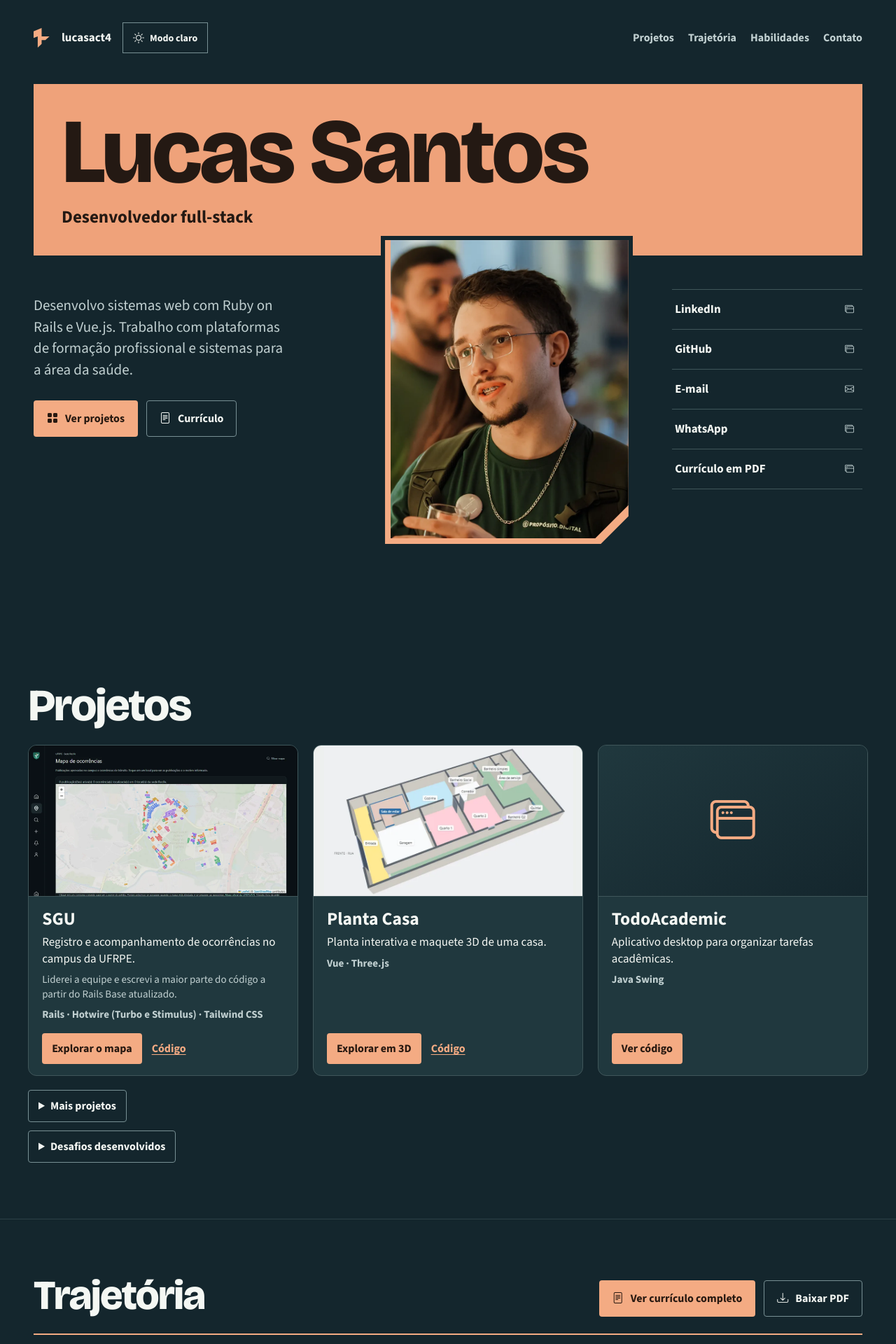
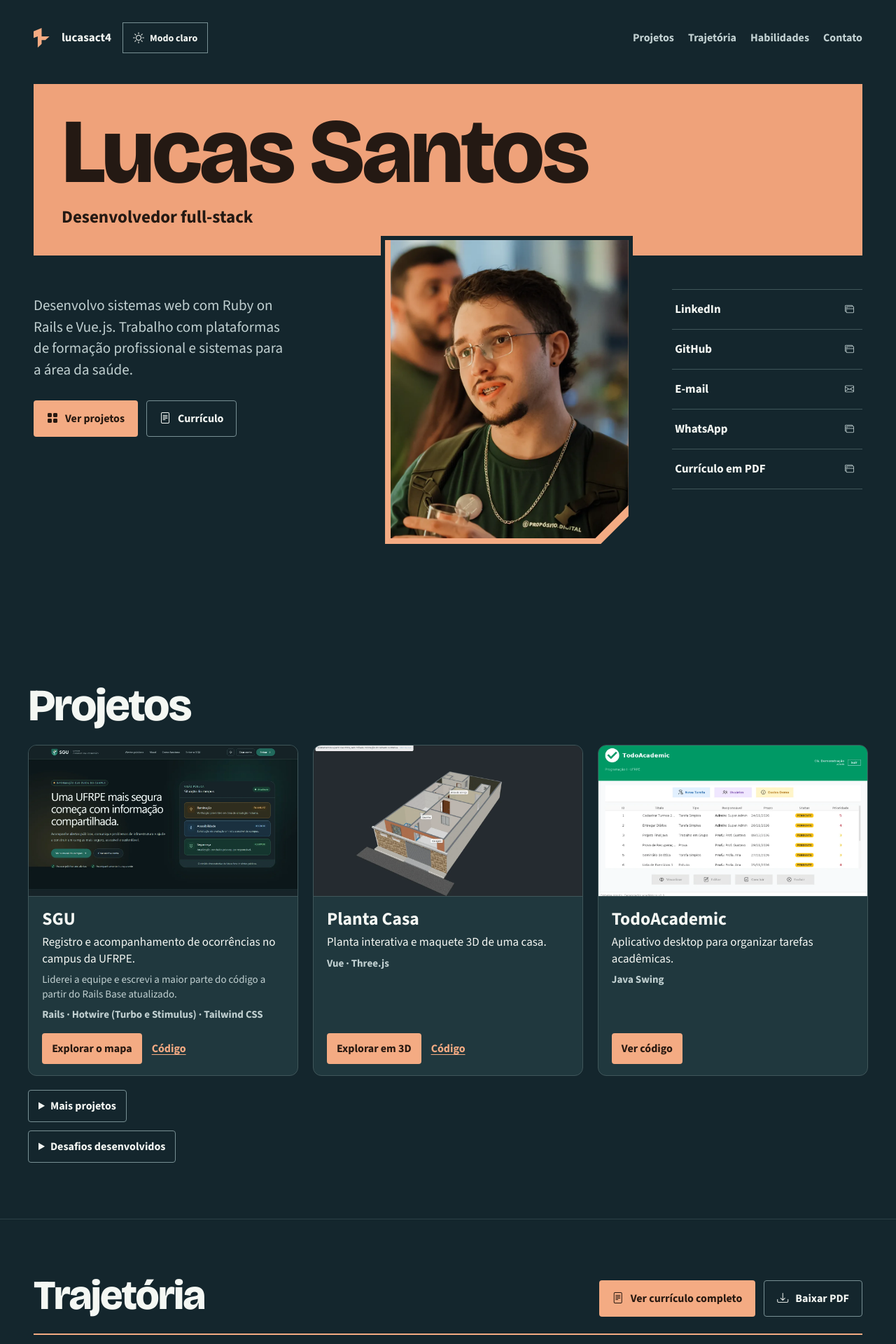
Before and after one commit to lucasact4/lucasact4.github.io, a Jekyll site: the page built from index.html, in a window 1280 px wide. Shown: the top 1920 px of the page at 70% size. Built offline with Jekyll 4.4.1, drawn with Linux system fonts in a browser that asks for light colours.

Commit message:
Atualiza as capas dos projetos em destaque

```diff
--- a/_data/featured_projects.json
+++ b/_data/featured_projects.json
@@ -4,10 +4,10 @@
     "description": "Registro e acompanhamento de ocorrências no campus da UFRPE.",
     "contribution": "Liderei a equipe e escrevi a maior parte do código a partir do Rails Base atualizado.",
     "stack": "Rails · Hotwire (Turbo e Stimulus) · Tailwind CSS",
-    "image": "images/featured/sgu.webp",
-    "alt": "Tela do SGU com o mapa interativo do campus da UFRPE",
-    "width": 1120,
-    "height": 700,
+    "image": "images/featured/sgu-home.webp",
+    "alt": "Página inicial do SGU com o painel de situação do campus da UFRPE",
+    "width": 1440,
+    "height": 810,
     "url": "https://sgu.lucasact4.com.br/mural/mapa?locale=pt-br",
     "action": "Explorar o mapa",
     "source": "https://github.com/lucasact4/engenharia-de-software"
@@ -16,10 +16,10 @@
     "title": "Planta Casa",
     "description": "Planta interativa e maquete 3D de uma casa.",
     "stack": "Vue · Three.js",
-    "image": "images/featured/planta-casa.webp",
-    "alt": "Maquete aberta da casa com os cômodos identificados",
-    "width": 820,
-    "height": 460,
+    "image": "images/featured/planta-casa-realista.webp",
+    "alt": "Maquete 3D da casa em modo Realista, com a fachada e os cômodos visíveis",
+    "width": 1280,
+    "height": 720,
     "url": "https://portfolio.lucasact4.com.br/planta-casa/modelo-3d.html",
     "action": "Explorar em 3D",
     "source": "https://github.com/lucasact4/planta-casa"
@@ -28,8 +28,11 @@
     "title": "TodoAcademic",
     "description": "Aplicativo desktop para organizar tarefas acadêmicas.",
     "stack": "Java Swing",
+    "image": "images/featured/todoacademic.webp",
+    "alt": "Tela do TodoAcademic com uma lista de tarefas acadêmicas de demonstração",
+    "width": 1280,
+    "height": 720,
     "url": "https://github.com/lucasact4/todo-academic",
-    "action": "Ver código",
-    "icon": "bi-window-stack"
+    "action": "Ver código"
   }
 ]
```
Also changed, not shown: images/featured/planta-casa-realista.webp (added), images/featured/planta-casa.webp (deleted), images/featured/sgu-home.webp (added), images/featured/sgu.webp (deleted), images/featured/todoacademic.webp (added).
